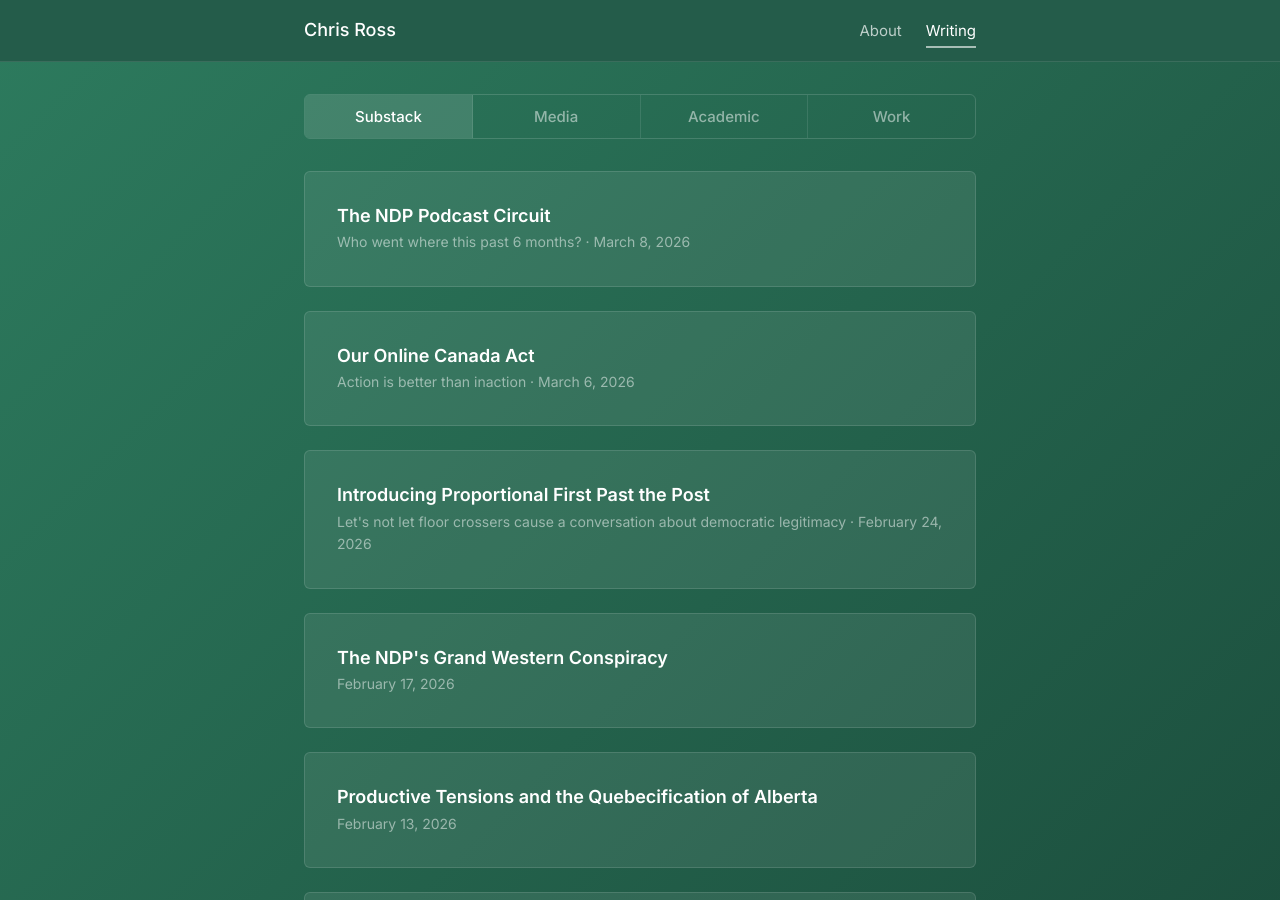
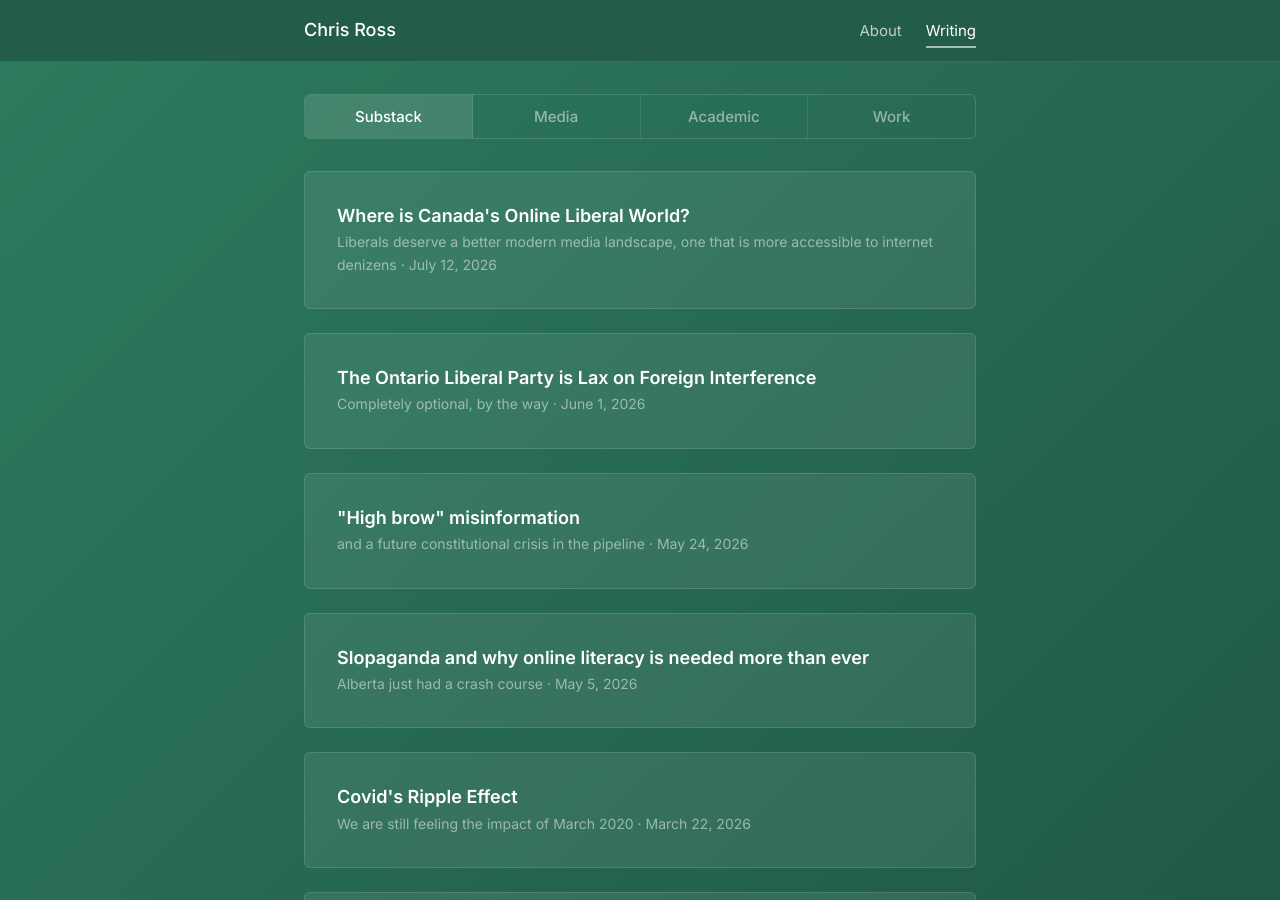
Before and after one commit to chrispross/chrispross.github.io, a Jekyll site: the page built from writing.html, in a window 1280 px wide and 900 px high. Built offline with Jekyll 4.4.1, drawn with Linux system fonts in a browser that asks for light colours; comment, search, counter and statistics services are not loaded.

Commit message:
Add recent Substack posts to writing page
Co-Authored-By: Claude Sonnet 5 <noreply@anthropic.com>

```diff
--- a/writing.html
+++ b/writing.html
@@ -283,6 +283,31 @@ permalink: /writing/
 </div>
 
 <div class="tab-content active" id="tab-substack">
+  <a href="https://chrispyross.substack.com/p/where-is-canadas-online-liberal-world" target="_blank" rel="noopener noreferrer" class="article-card">
+    <h3>Where is Canada's Online Liberal World?</h3>
+    <p class="writing-meta">Liberals deserve a better modern media landscape, one that is more accessible to internet denizens &middot; July 12, 2026</p>
+  </a>
+
+  <a href="https://chrispyross.substack.com/p/the-ontario-liberal-party-is-lax" target="_blank" rel="noopener noreferrer" class="article-card">
+    <h3>The Ontario Liberal Party is Lax on Foreign Interference</h3>
+    <p class="writing-meta">Completely optional, by the way &middot; June 1, 2026</p>
+  </a>
+
+  <a href="https://chrispyross.substack.com/p/high-brow-misinformation" target="_blank" rel="noopener noreferrer" class="article-card">
+    <h3>"High brow" misinformation</h3>
+    <p class="writing-meta">and a future constitutional crisis in the pipeline &middot; May 24, 2026</p>
+  </a>
+
+  <a href="https://chrispyross.substack.com/p/slopaganda-and-why-online-literacy" target="_blank" rel="noopener noreferrer" class="article-card">
+    <h3>Slopaganda and why online literacy is needed more than ever</h3>
+    <p class="writing-meta">Alberta just had a crash course &middot; May 5, 2026</p>
+  </a>
+
+  <a href="https://chrispyross.substack.com/p/covids-ripple-effect" target="_blank" rel="noopener noreferrer" class="article-card">
+    <h3>Covid's Ripple Effect</h3>
+    <p class="writing-meta">We are still feeling the impact of March 2020 &middot; March 22, 2026</p>
+  </a>
+
   <a href="https://chrispyross.substack.com/p/the-ndp-podcast-circuit" target="_blank" rel="noopener noreferrer" class="article-card">
     <h3>The NDP Podcast Circuit</h3>
     <p class="writing-meta">Who went where this past 6 months? &middot; March 8, 2026</p>
```
